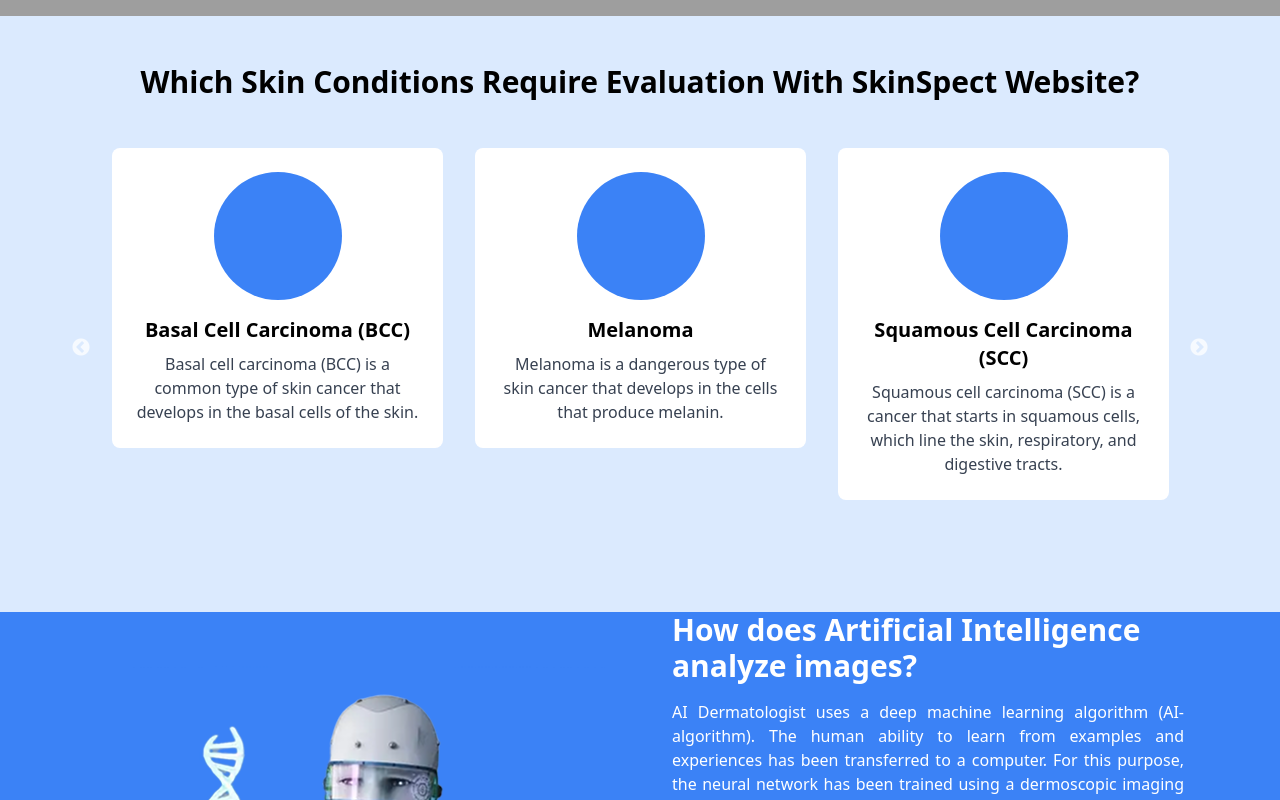
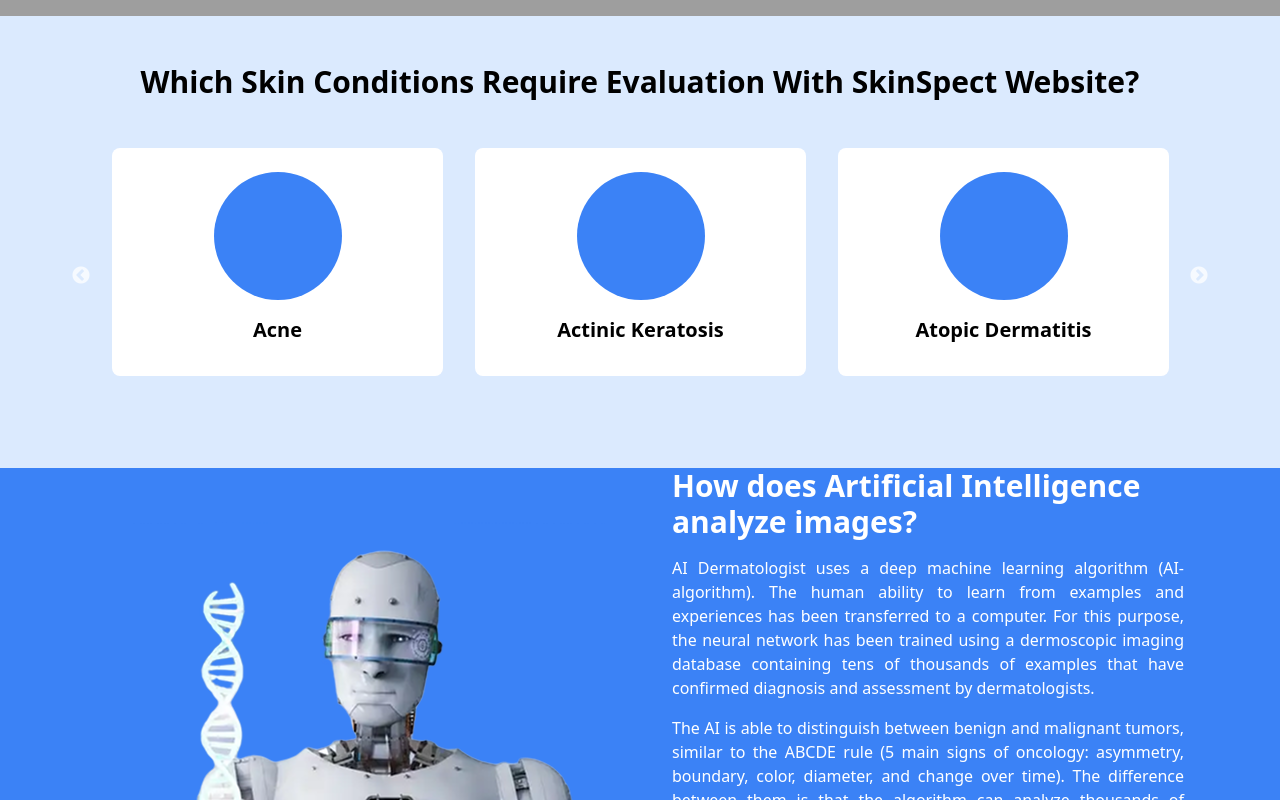
Before and after one commit to simonsinghal/SkinSpect, a React (Create React App) app: page / in a window 1280 px wide. Shown: the part 880-1680 px from the top of the page. Built offline with nearby package versions, Linux system fonts and the light colour scheme; grey boxes are pictures that could not be loaded.

Commit message:
Logout functionality added

```diff
--- a/src/App.js
+++ b/src/App.js
@@ -14,6 +14,7 @@
 import DoctorsResult from './Pages/DoctorsResult';
 import Dashboard from './Pages/Dashboard';
 import Admin from './Pages/Admin';
+import { AuthProvider } from './authContext';
 
 function App() {
   const [currentUser, setCurrentUser] = useState(null);
@@ -27,6 +28,7 @@
 
 
   return (
+    <AuthProvider>
     <Router>
       <Routes>
         <Route path="/" element={<Home />} />
@@ -44,6 +46,7 @@
         <Route path = "/admin/*" element={<Admin/>} />
       </Routes>
     </Router>
+    </AuthProvider>
   );
 }
 
--- a/src/Pages/Home.js
+++ b/src/Pages/Home.js
@@ -1,5 +1,6 @@
-import React from "react";
-import { Link } from "react-router-dom";
+import React , {useContext} from "react";
+import { Link , useNavigate} from "react-router-dom";
+import { AuthContext } from '../authContext';
 import Icon from "../Images/Icon.png";
 import Logo from "../Images/Logo.png";
 import Skinspect from "../Images/Skinspect.png";
@@ -22,47 +23,178 @@
   const diseases = [
     {
       id: 1,
-      name: "Basal Cell Carcinoma (BCC)",
-      content:
-        "Basal cell carcinoma (BCC) is a common type of skin cancer that develops in the basal cells of the skin.",
+      name: "Acne",
+      description: "A common skin condition characterized by pimples on the face, forehead, chest, upper back and shoulders.",
     },
     {
       id: 2,
-      name: "Melanoma",
-      content:
-        "Melanoma is a dangerous type of skin cancer that develops in the cells that produce melanin.",
+      name: "Actinic Keratosis",
+      description: "Rough, scaly patches on the skin caused by years of sun exposure. They can sometimes develop into skin cancer.",
     },
     {
       id: 3,
-      name: "Squamous Cell Carcinoma (SCC)",
-      content:
-        "Squamous cell carcinoma (SCC) is a cancer that starts in squamous cells, which line the skin, respiratory, and digestive tracts.",
+      name: "Atopic Dermatitis",
+      description: "A chronic inflammatory skin condition also known as eczema, often causing itchy, red, swollen, and cracked skin.",
     },
     {
       id: 4,
-      name: "Atopic Dermatitis",
-      content:
-        "Atopic dermatitis, also known as eczema, is a chronic skin condition that causes inflamed, itchy, red, dry, and cracked skin.",
+      name: "Bullous Diseases",
+      description: "A group of skin disorders characterized by the formation of blisters (bullae).",
     },
     {
       id: 5,
-      name: "Eczema",
-      content:
-        "Eczema (atopic dermatitis) is a chronic skin condition that causes inflammation, redness, itching, and dry skin.",
+      name: "Cellulitis",
+      description: "A common and potentially serious bacterial skin infection causing redness, swelling, pain, and warmth in the affected area.",
     },
     {
       id: 6,
-      name: "Seborrheic Keratoses and Other Benign Tumors",
-      content:
-        "A seborrheic keratosis is a very common, noncancerous (benign) skin growth that appears as a raised, often waxy, brown or black spot on the skin, typically found on the face, chest, and back",
+      name: "Eczema",
+      description: "A general term for several types of skin inflammation that cause itchy, dry, and irritated skin.",
     },
     {
       id: 7,
-      name: "Tinea (Ringworm), Candidiasis, and Other Fungal Infections",
-      content:
-        "Tinea, also known as ringworm, is a fungal infection that can affect the skin, nails, and hair. ",
+      name: "Drug Eruptions",
+      description: "Skin reactions caused by medications, ranging from mild rashes to severe blistering.",
+    },
+    {
+      id: 8,
+      name: "Herpes HPV Warts Other Viral Infections",
+      description: "A category including infections caused by the herpes simplex virus (HSV) and human papillomavirus (HPV), leading to various skin conditions and STDs.",
+    },
+    {
+      id: 9,
+      name: "Light Diseases",
+      description: "Skin conditions that are triggered or aggravated by exposure to sunlight or artificial light.",
+    },
+    {
+      id: 10,
+      name: "Lupus",
+      description: "A chronic autoimmune disease that can affect many parts of the body, including the skin, causing rashes and other skin problems.",
+    },
+    {
+      id: 11,
+      name: "Melanoma",
+      description: "A serious type of skin cancer that begins in melanocytes (cells that produce pigment).",
+    },
+    {
+      id: 12,
+      name: "Poison Ivy Oak and Sumac",
+      description: "An allergic skin reaction caused by contact with the oily resin (urushiol) of poison ivy, poison oak, or poison sumac plants.",
+    },
+    {
+      id: 13,
+      name: "Psoriasis",
+      description: "A chronic autoimmune disease that causes raised, red, scaly patches on the skin.",
+    },
+    {
+      id: 14,
+      name: "Benign Tumors",
+      description: "Non-cancerous growths on the skin.",
+    },
+    {
+      id: 15,
+      name: "Systemic Diseases",
+      description: "Skin manifestations of diseases affecting internal organs or the entire body.",
+    },
+    {
+      id: 16,
+      name: "Ringworm",
+      description: "A fungal infection of the skin that causes a circular, red, itchy rash.",
+    },
+    {
+      id: 17,
+      name: "Urticarial Hives",
+      description: "Raised, itchy welts on the skin that can appear suddenly and vary in size.",
+    },
+    {
+      id: 18,
+      name: "Vascular Tumors",
+      description: "Tumors that originate from blood vessels or lymph vessels in the skin.",
+    },
+    {
+      id: 19,
+      name: "Vasculitis",
+      description: "Inflammation of blood vessels, which can cause skin rashes, bumps, and other symptoms.",
+    },
+    {
+      id: 20,
+      name: "Viral Infections",
+      description: "Skin conditions caused by various viruses, such as warts, chickenpox, and shingles.",
+    },
+    {
+      id: 21,
+      name: "Basal Cell Carcinoma",
+      description: "A common type of skin cancer that usually develops slowly and rarely spreads to other parts of the body.",
+    },
+    {
+      id: 22,
+      name: "Squamous Cell Carcinoma",
+      description: "A type of skin cancer that can grow more quickly and spread to other parts of the body if not treated.",
+    },
+    {
+      id: 23,
+      name: "Dermatofibroma",
+      description: "A common, benign skin nodule that is usually firm and slightly raised.",
+    },
+    {
+      id: 24,
+      name: "Nevus",
+      description: "A mole, a common benign growth of melanocytes.",
+    },
+    {
+      id: 25,
+      name: "Pigmented Lesions",
+      description: "A benign, often dark-colored skin growth.",
+    },
+    {
+      id: 26,
+      name: "Seborrheic Keratosis",
+      description: "A common non-cancerous skin growth that often appears as a waxy, raised, slightly rough patch.",
+    },
+    {
+      id: 27,
+      name: "Vascular Lesions",
+      description: "A general term for skin abnormalities involving blood vessels.",
+    },
+    {
+      id: 28,
+      name: "Acne Rosacea",
+      description: "A chronic inflammatory skin condition that causes redness, flushing, visible blood vessels, and sometimes small, red bumps on the face.",
+    },
+    {
+      id: 29,
+      name: "Cellulitis Impetigo and Other Bacterial Infections",
+      description: "A category including bacterial skin infections like cellulitis and impetigo.",
+    },
+    {
+      id: 30,
+      name: "Exanthems Drug Eruptions",
+      description: "Skin rashes (exanthems) often caused by viral infections or drug reactions.",
+    },
+    {
+      id: 31,
+      name: "Lichen Planus",
+      description: "An inflammatory condition that can affect the skin, mouth, nails, and hair, causing itchy, flat-topped bumps.",
+    },
+    {
+      id: 32,
+      name: "Tinea Ringworm Candidiasis Other Fungal Infections",
+      description: "A category including fungal skin infections like ringworm and candidiasis.",
+    },
+    {
+      id: 33,
+      name: "Warts Molluscum and Other Viral Infections",
+      description: "A category including viral skin infections like warts and molluscum contagiosum.",
     },
   ];
+    const navigate = useNavigate();
+    const { currentUser, logout } = useContext(AuthContext);
+
+    const handleLogout = () => {
+      logout();
+      navigate('/'); // Redirect to the home page after logout
+    };
+
 
   const renderArrowPrev = (onClickHandler, hasPrev, label) =>
     hasPrev && (
@@ -169,16 +301,25 @@
                 FAQ
               </Link>
             </li>
-            <li>
-              <Link to="/login" className="text-blue-500 text-2xl">
-                Login
-              </Link>
-            </li>
-            <li>
-              <Link to="/register" className="text-blue-500 text-2xl">
-                Register
-              </Link>
-            </li>
+            {currentUser ? (
+              <>
+                <li>
+                  <Link to="/dashboard" className="text-blue-500 text-2xl">
+                    My Profile
+                  </Link>
+                </li>
+                <li>
+                  <button onClick={handleLogout} className="text-blue-500 text-2xl">
+                    Logout
+                  </button>
+                </li>
+              </>
+            ) : (
+              <>
+                <li><Link to="/login" className="text-blue-500 text-2xl">Login</Link></li>
+                <li><Link to="/register" className="text-blue-500 text-2xl">Register</Link></li>
+              </>
+            )}
           </ul>
         </nav>
       </header>
--- /dev/null
+++ b/src/authContext.js
@@ -0,0 +1,37 @@
+import React, { createContext, useState, useEffect } from "react";
+
+export const AuthContext = createContext(null);
+
+export const AuthProvider = ({ children }) => {
+  const [currentUser, setCurrentUser] = useState(null);
+  const [token, setToken] = useState(localStorage.getItem("token"));
+
+  useEffect(() => {
+    const storedUser = localStorage.getItem("user");
+    const storedToken = localStorage.getItem("token");
+    if (storedUser && storedToken) {
+      setCurrentUser(JSON.parse(storedUser));
+      setToken(storedToken);
+    }
+  }, []);
+
+  const login = (userData, authToken) => {
+    localStorage.setItem("token", authToken);
+    localStorage.setItem("user", JSON.stringify(userData));
+    setCurrentUser(userData);
+    setToken(authToken);
+  };
+
+  const logout = () => {
+    localStorage.removeItem("token");
+    localStorage.removeItem("user");
+    setCurrentUser(null);
+    setToken(null);
+  };
+
+  return (
+    <AuthContext.Provider value={{ currentUser, token, login, logout }}>
+      {children}
+    </AuthContext.Provider>
+  );
+};
```
Also changed, not shown: src/Pages/About.js (+25 -1 lines), src/Pages/Dashboard.js (+26 -2 lines), src/Pages/FAQ.js (+27 -2 lines), src/Pages/Features.js (+29 -2 lines), src/Pages/Login.js (+8 -4 lines).
